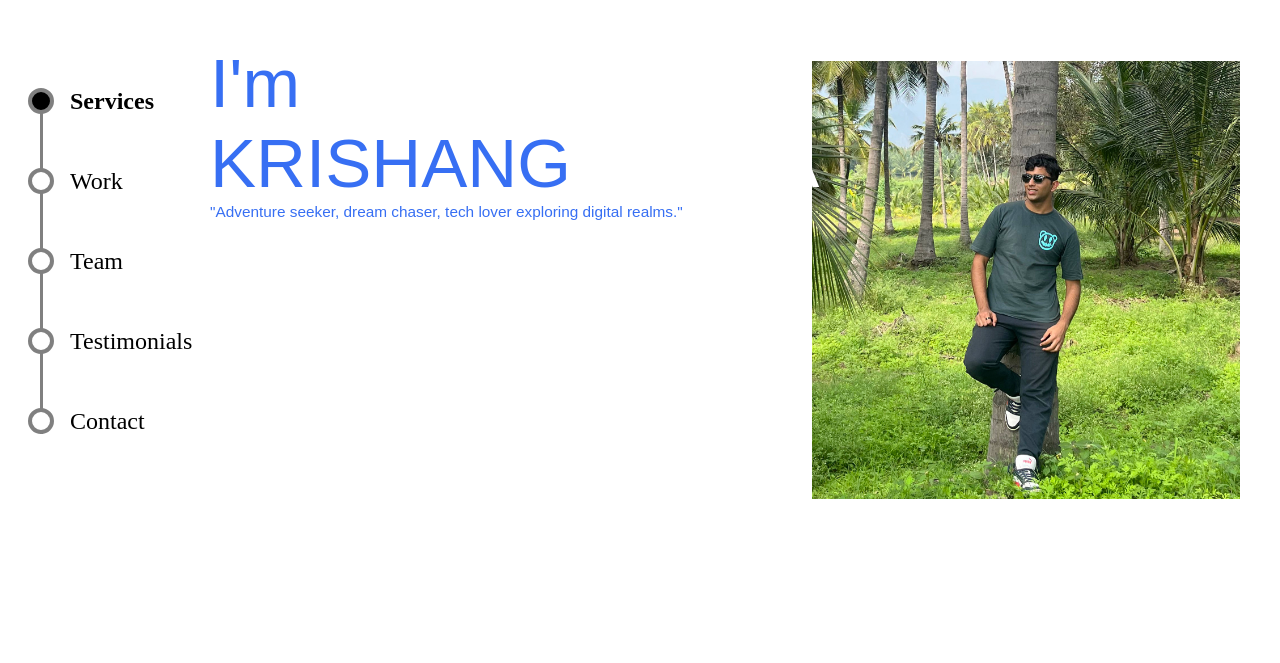
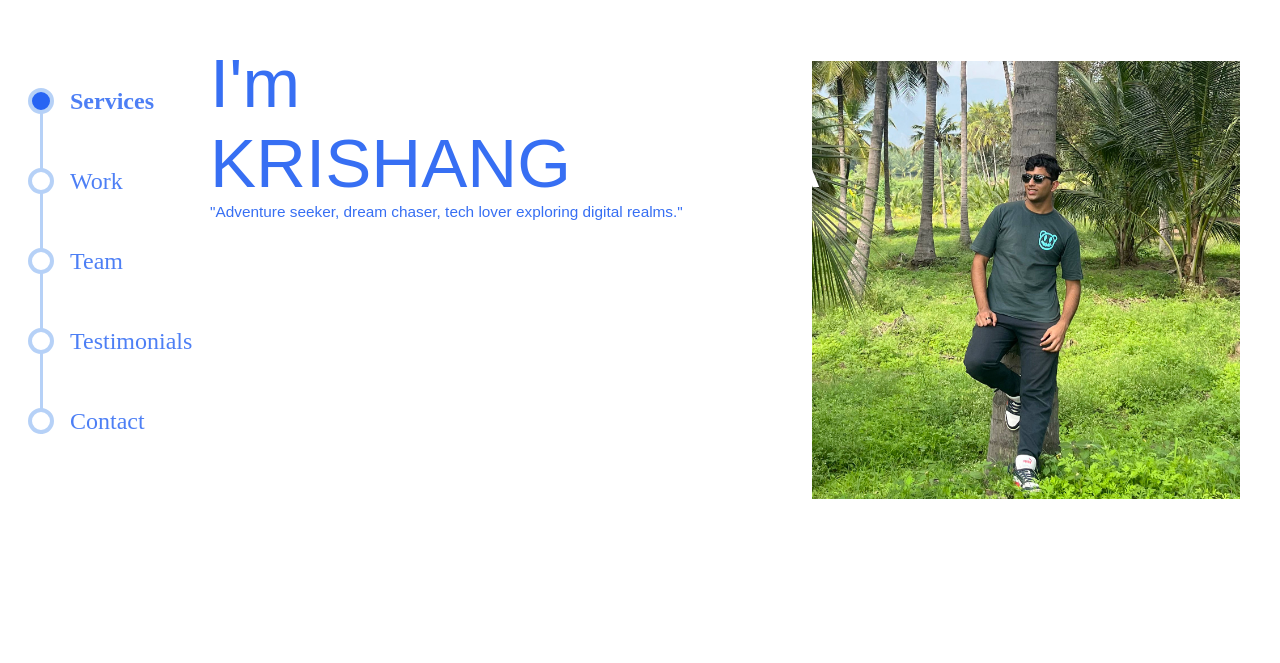
Before and after one commit to krishang-r/portfolio, a plain HTML site: page index.html in a window 1280 px wide. Shown: the part 137-800 px from the top of the page. Drawn offline with Linux system fonts and the light colour scheme; a web font is replaced by a local one.

Commit message:
Change colors in navbar

```diff
--- a/navbar_style.css
+++ b/navbar_style.css
@@ -31,7 +31,7 @@ body {
     height: calc(100% - 58px);
     left: 40px;
     top: 0;
-    background: gray;
+    background: #b6d1f7;
     z-index: -1;
     margin-top: 29px;
 }
@@ -45,7 +45,7 @@ body {
 .navmenu ul li a {
     text-decoration: none;
     position: relative;
-    color: black;
+    color: #2764f3d2;
     font-size: 1.5rem;
     line-height: 1rem;
     font-weight: 500;
@@ -61,7 +61,7 @@ body {
     top: 50%;
     transform: translateY(-50%);
     border-radius: 50px;
-    border: 4px solid GRAY;
+    border: 4px solid #b6d1f7;
     transition: background 500ms;
 }
 
@@ -70,5 +70,5 @@ body {
 }
 
 .navmenu ul li a.active::before {
-    background: black;
+    background: #2764f3;
 }
```
